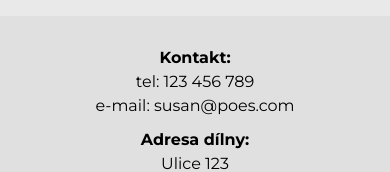
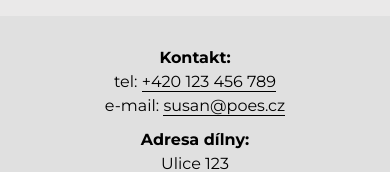
Before and after one commit to zdenislava/susanpoes, an Eleventy site: page index.html in a window 390 px wide. Shown: the part 948-1120 px from the top of the page. Built offline with nearby package versions, Linux system fonts and the light colour scheme; Eleventy itself is replaced by a stand-in of ours; files that its build step writes are made by us from their sources.

Commit message:
email and phone link

```diff
--- a/_includes/partials/page-bottom.njk
+++ b/_includes/partials/page-bottom.njk
@@ -5,8 +5,8 @@
     <div class="footer__items-wrapper">
       <div class="footer__item">
         <h3 class="footer__title">Kontakt:</h3>
-        <p>tel: 123 456 789</p>
-        <p>e-mail: susan@poes.com</p>
+        <p>tel: <a class="product__table" href="tel:+420-123-456-789">+420 123 456 789</a></p>
+        <p>e-mail: <a href="mailto: susan@poes.cz" class="product__table">susan@poes.cz</a></p>
       </div>
 
       <div class="footer__item">
```
Also changed, not shown: kontakt.html (+1 -1 lines).
